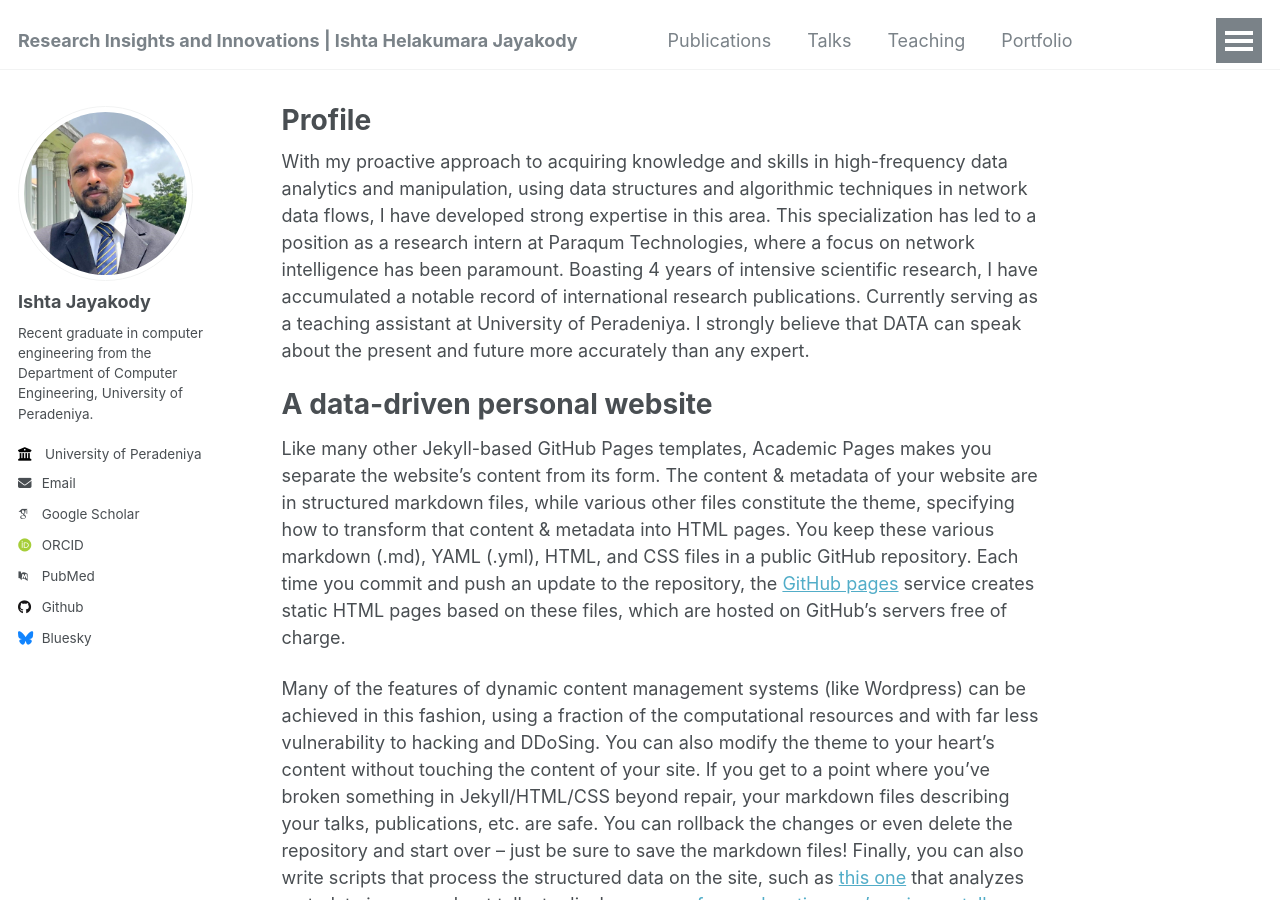
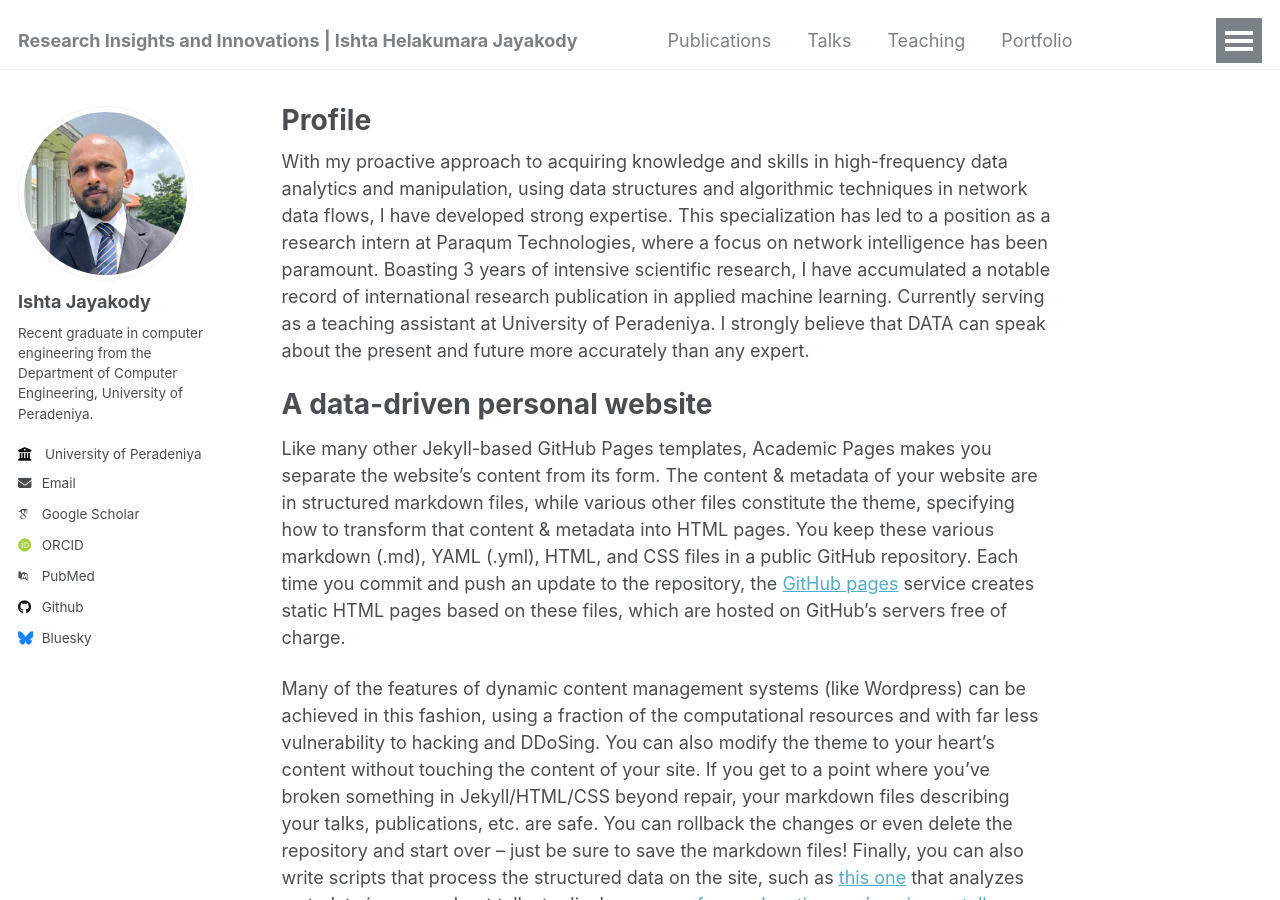
Before and after one commit to IshtaJayakody/IshtaJayakody.github.io, a Jekyll site: the page built from _pages/about.md, in a window 1280 px wide and 900 px high. Built offline with Jekyll 4.4.1, drawn with Linux system fonts in a browser that asks for light colours; some web fonts are replaced.

Commit message:
Update about.md

```diff
--- a/_pages/about.md
+++ b/_pages/about.md
@@ -7,7 +7,7 @@ redirect_from:
   - /about.html
 ---
 
-With my proactive approach to acquiring knowledge and skills in high-frequency data analytics and manipulation, using data structures and algorithmic techniques in network data flows, I have developed strong expertise in this area. This specialization has led to a position as a research intern at Paraqum Technologies, where a focus on network intelligence has been paramount. Boasting 4 years of intensive scientific research, I have accumulated a notable record of international research publications. Currently serving as a teaching assistant at University of Peradeniya. I strongly believe that DATA can speak about the present and future more accurately than any expert.
+With my proactive approach to acquiring knowledge and skills in high-frequency data analytics and manipulation, using data structures and algorithmic techniques in network data flows, I have developed strong expertise. This specialization has led to a position as a research intern at Paraqum Technologies, where a focus on network intelligence has been paramount. Boasting 3 years of intensive scientific research, I have accumulated a notable record of international research publication in applied machine learning. Currently serving as a teaching assistant at University of Peradeniya. I strongly believe that DATA can speak about the present and future more accurately than any expert.
 
 A data-driven personal website
 ======
```
